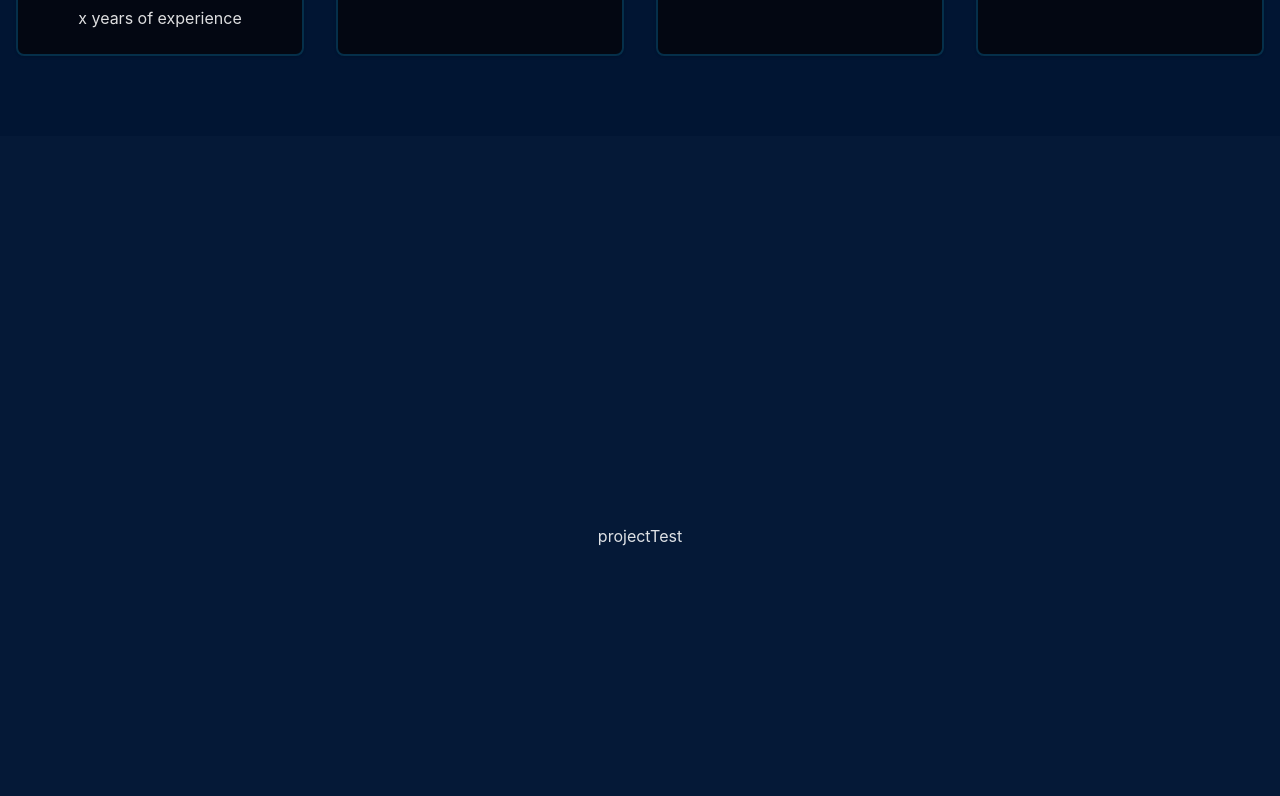
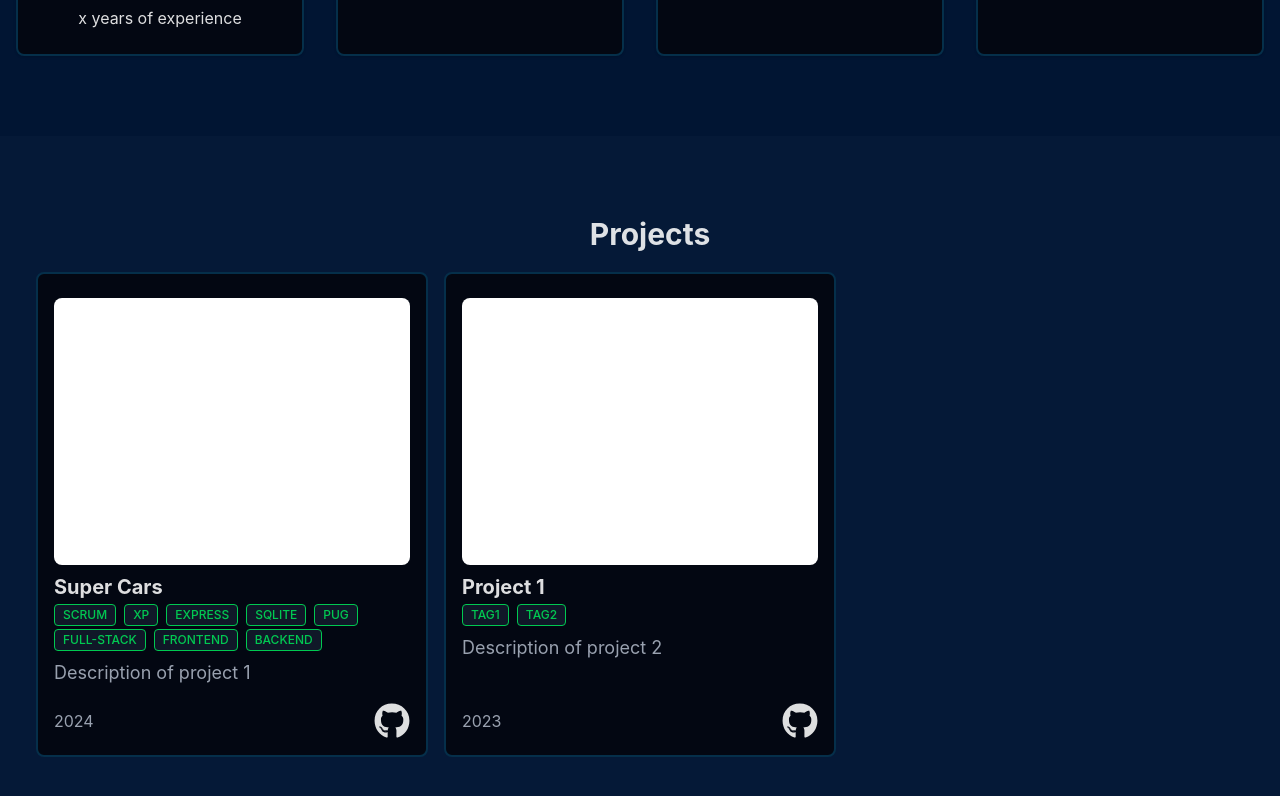
Before and after one commit to oliv6362/myportfolio, a React (Vite) app: page / in a window 1280 px wide. Shown: the part 2785-3581 px from the top of the page. Built offline with nearby package versions, Linux system fonts and the light colour scheme.

Commit message:
Worked on projectSection component. - Added projects cards with title, tags, description, thumbnail, footer and link. - Added a array of objects that is used to populate the cards with data - Added a interface for typescript type checking

```diff
--- a/src/components/projectSection.tsx
+++ b/src/components/projectSection.tsx
@@ -1,22 +1,75 @@
-import React from 'react';
+import imageplc from '../assets/images/placeholder.png';
+import SBFrontPage from '../assets/images/placeholder.png';
+import { FaGithub } from "react-icons/fa"
 
-//Props
-interface ProjectSectionProps {
-    title?: string;
+interface Project {
+    title: string;
+    tags: string[];
+    description: string;
+    imageUrl: string;
+    footer: string;
+    link: string;
 }
 
-/**
-* A simple AboutSection component showcasing basic TypeScript usage.
-*
-* @param {string} [title] - An optional title to display at the top of the section.
-*/
-const ProjectSection: React.FC<ProjectSectionProps> = ({title}) => {
+const projects: Project[] = [
+    {
+        title: 'Super Cars',
+        tags: ["scrum", "xp", "express", "sqlite", "Pug", "Full-stack", "frontend", "backend",],
+        description: 'Description of project 1',
+        imageUrl: SBFrontPage,
+        footer: '2024',
+        link: 'https://github.com/superDatamatikere/superBiler'
+    },
+    {
+        title: 'Project 1',
+        tags: ["tag1", "tag2"],
+        description: 'Description of project 2',
+        imageUrl: imageplc,
+        footer: '2023',
+        link: 'https://github.com/superDatamatikere/superBiler'
+    },
+]
+
+const ProjectSection: React.FC = () => {
     return (
         <section id="projects" className="bg-[#051937]">
-            <div className="flex mx-auto h-screen items-center justify-center">
-                <div className="text-center">
-                    <h1>{title}</h1>
+            <div className="py-20 px-4">
+                <h2 className="text-3xl font-bold text-center pl-5">Projects</h2>
+
+                <div className="grid grid-cols-1 md:grid-cols-2 lg:grid-cols-3 gap-4 p-5">
+                    {projects.map((project) => (
+                        <div
+                            key={project.title} className="bg-gray-950 border-2 border-sky-950 rounded-lg p-4 text-start hover:scale-105 transition-transform duration-300
+                            flex flex-col h-full">
+
+                            {/* thumbnail */}
+                            <img src={project.imageUrl} alt={project.title} className="w-full h-auto mt-2 rounded-lg" />
+
+                            {/* main content */}
+                            <h3 className="text-xl font-bold mt-2">{project.title}</h3>
+                            <div>
+                                {project.tags.map(tag => (
+                                    <span key={tag} className="inline-block uppercase text-xs font-medium me-2 px-2 py-0.5 rounded-sm bg-gray-900 text-green-500 border border-green-500">
+                                        {tag}
+                                    </span>
+                                ))}
+                            </div>
+                            <p className="text-lg text-gray-400 mt-2">{project.description}</p>
+
+                            {/* footer */}
+                            <div className="mt-auto flex justify-between items-center pt-4">
+                                <p className="text-md text-gray-400">{project.footer}</p>
+                                <a
+                                    target="_blank"
+                                    rel="noopener noreferrer"
+                                    className="text-white-800 hover:scale-110 space-x-2 text-4xl"
+                                    href={project.link}><FaGithub />
+                                </a>
+                            </div>
+                        </div>
+                    ))}
                 </div>
+
             </div>
         </section>
     );
--- a/src/pages/homePage.tsx
+++ b/src/pages/homePage.tsx
@@ -12,7 +12,7 @@ const HomePage: React.FC = () => {
         <HomeSection/>
         <AboutSection/>
         <TechStackSection/>
-        <ProjectsSection title="projectTest" />
+        <ProjectsSection/>
         <ContactSection title="contactTest" />
       </main>
   );
```
